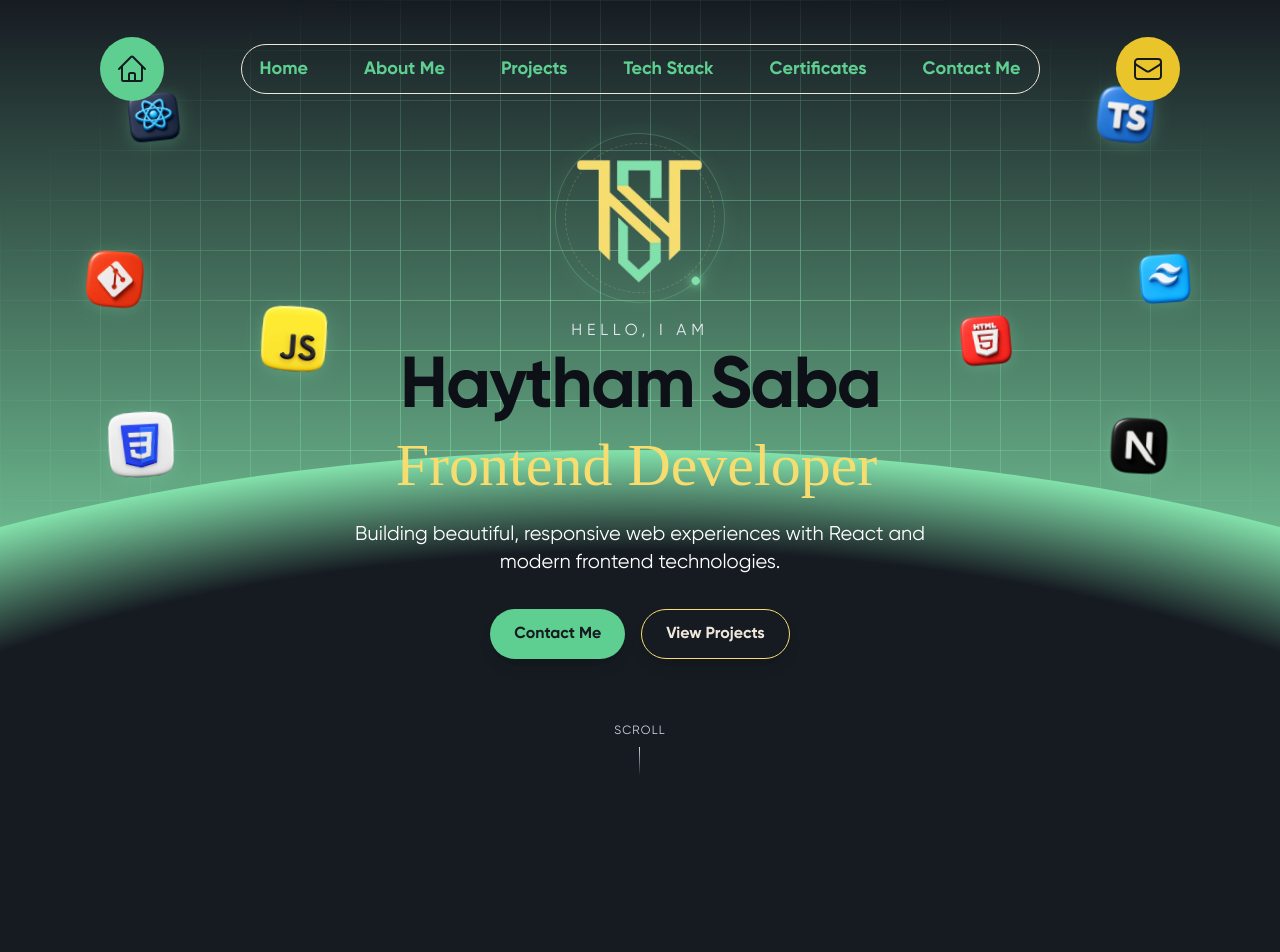
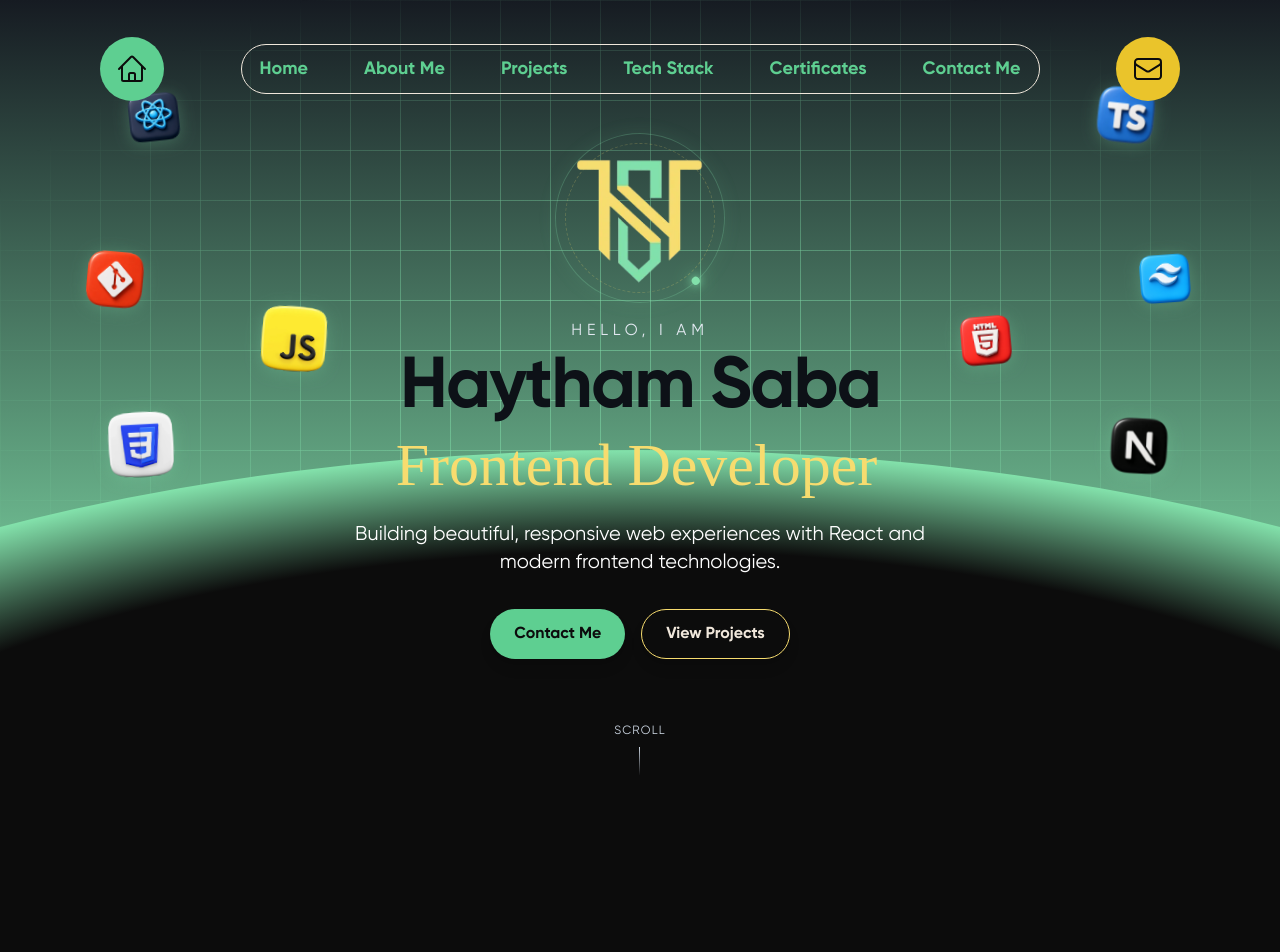
Before and after one commit to HaythamSaba/reactPortfolio, a React (Vite) app: page / in a window 1280 px wide. Shown: the top 952 px of the page. Built offline with nearby package versions, Linux system fonts and the light colour scheme; a web font is replaced by a local one.

Commit message:
adding new bg color

```diff
--- a/src/components/sections/Hero.jsx
+++ b/src/components/sections/Hero.jsx
@@ -30,7 +30,7 @@ function Hero() {
         <FloatingIcon key={icon.alt} {...icon} />
       ))}
 
-      <div className="absolute bg-darkBackground w-[2400px] h-[1000px] rounded-[50%] left-1/2 -translate-x-1/2 bg-[radial-gradient(closest-side,#161b22_80%,#82e0aa)] top-[450px] border-[1px] border-[#82e0aa]/30" />
+      <div className="absolute bg-darkBackground w-[2400px] h-[1000px] rounded-[50%] left-1/2 -translate-x-1/2 bg-[radial-gradient(closest-side,#0c0c0c_80%,#82e0aa)] top-[450px] border-[1px] border-[#82e0aa]/30" />
 
       <div className="container relative mx-auto z-10">
         <Header />
--- a/tailwind.config.js
+++ b/tailwind.config.js
@@ -27,7 +27,7 @@ module.exports = {
           900: "#5b460b",
         },
         background: "#f0e7db",
-        darkBackground: "#161b22",
+        darkBackground: "#0c0c0c",
         textColor: "#0d1117",
       },
       fontFamily: {
```
